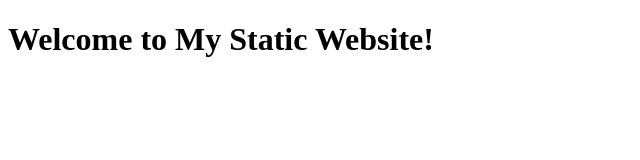
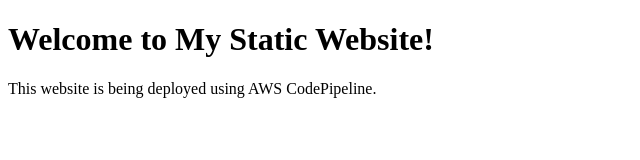
Before and after one commit to Safalta94/Static_Website, a plain HTML site: page index.html in a window 1280 px wide. Shown: the whole page, without its empty margins (0-640 px from the left). Drawn offline with Linux system fonts and the light colour scheme.

Commit message:
Update index.html

```diff
--- a/index.html
+++ b/index.html
@@ -5,5 +5,6 @@
 </head>
 <body>
   <h1>Welcome to My Static Website!</h1>
+  <p>This website is being deployed using AWS CodePipeline.</p>
 </body>
 </html>
```
